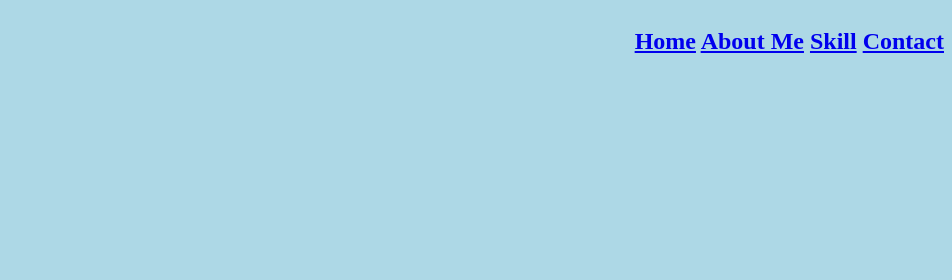
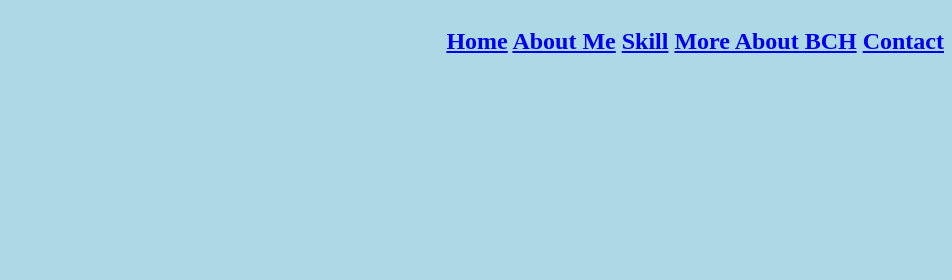
Before and after one commit to chungvuiloong/React22K_html_css, a plain HTML site: page portfolio2022/index.html in a window 1280 px wide. Shown: the top 280 px of the page, 328-1280 px from the left. Drawn offline with Linux system fonts and the light colour scheme.

Commit message:
Added BCH

```diff
--- a/portfolio2022/index.html
+++ b/portfolio2022/index.html
@@ -22,6 +22,7 @@
       <a href="#home">Home</a>
       <a href="#aboutMe">About Me</a>
       <a href="#skill">Skill</a>
+      <a href="https://en.bc.fi">More About BCH</a>
       <a href="#contact">Contact</a>
     </h2>
   </nav>
```
